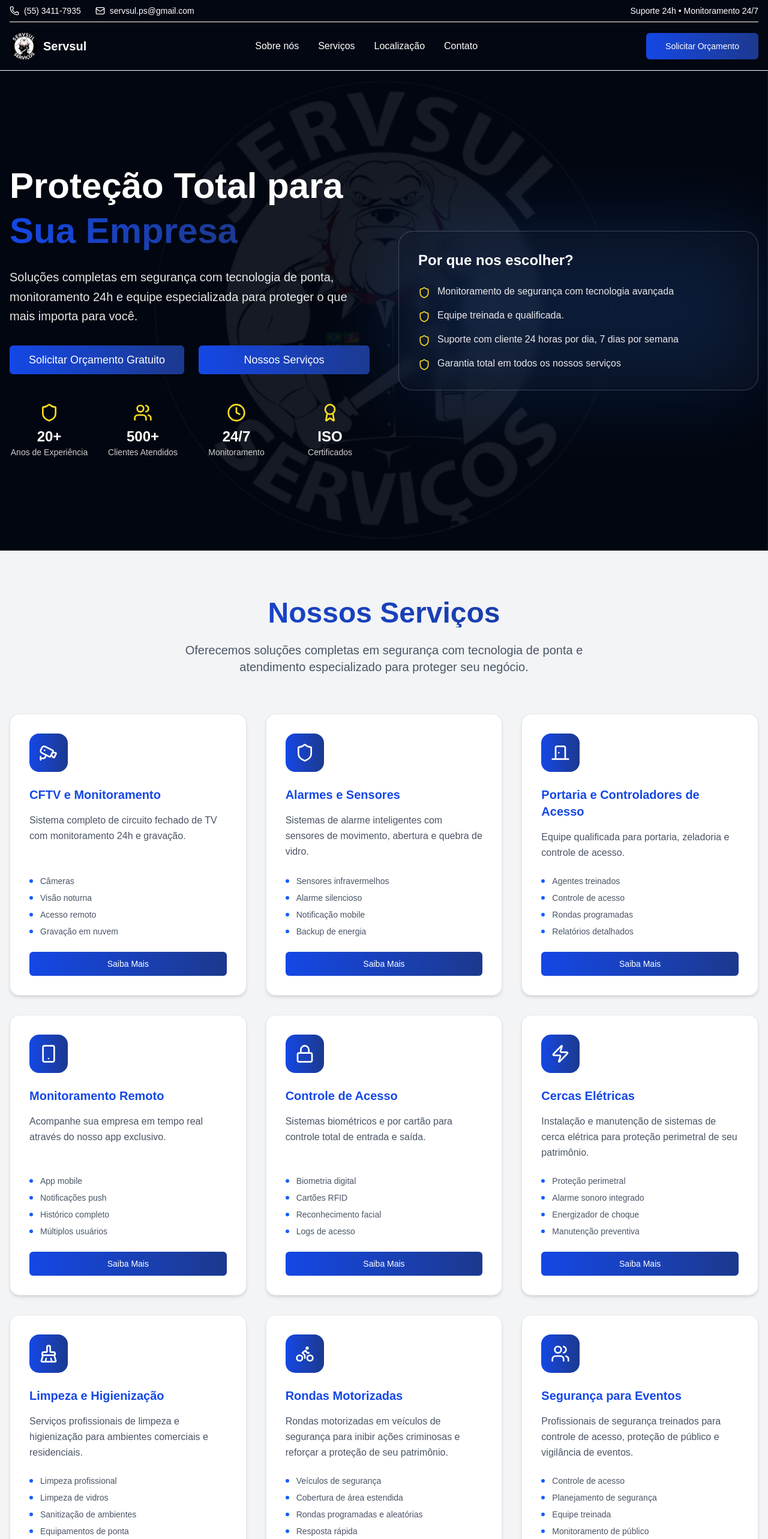
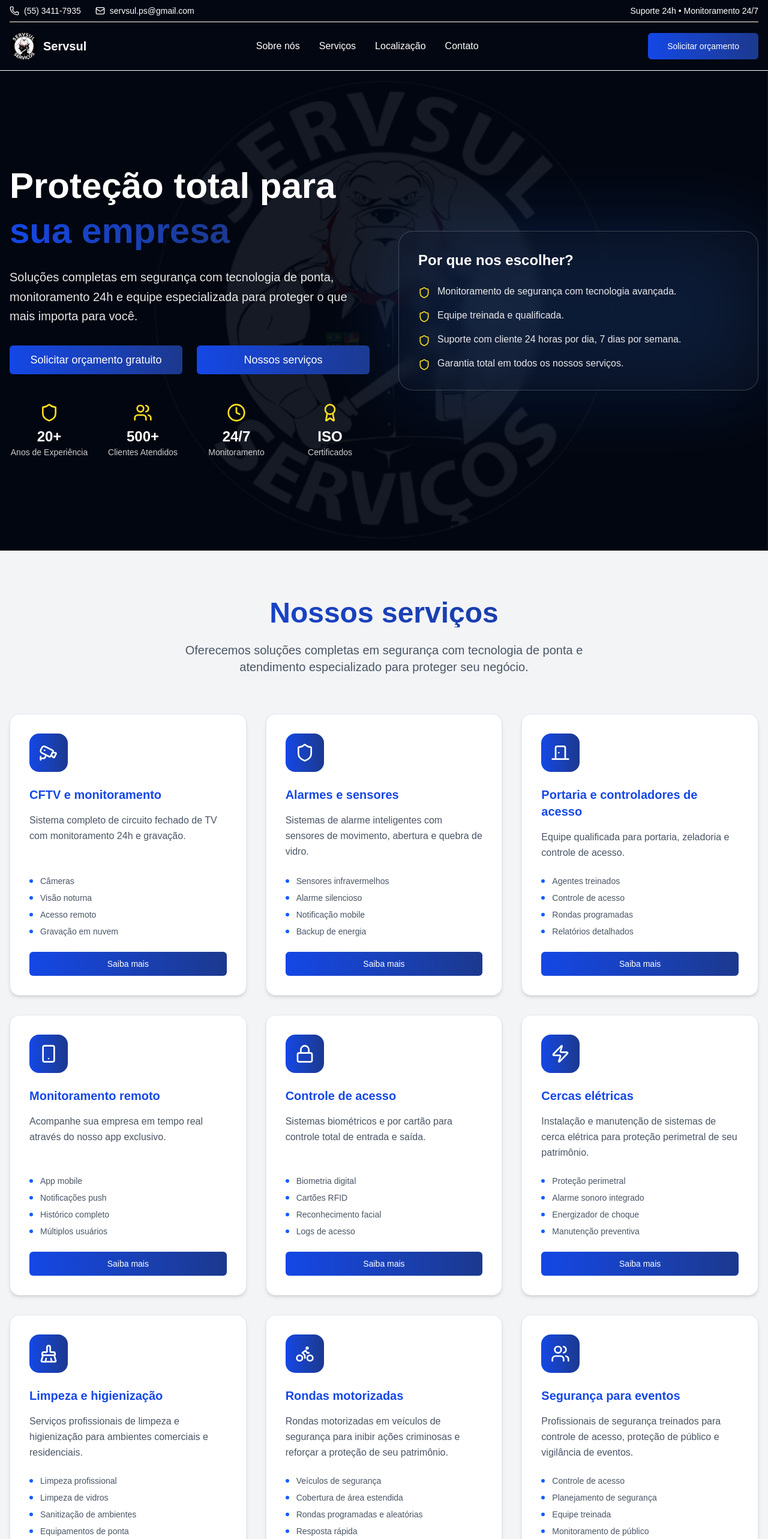
Before and after one commit to LeonardoDorneles/websiteServsul, a Next.js app: page / in a window 1280 px wide. Shown: the top 2566 px of the page at 60% size. Built offline with nearby package versions, Linux system fonts and the light colour scheme.

Commit message:
Finalização do projeto

```diff
--- a/src/app/layout.js
+++ b/src/app/layout.js
@@ -5,6 +5,47 @@ import Services from '../components/services'
 import { Location } from '@/components/location';
 import Contacts from '@/components/contacts'
 
+export const metadata = {
+  title: 'Servsul Serviços: Proteção Total para Sua Empresa',
+  description: 'Soluções completas em segurança e monitoramento 24h em Uruguaiana, RS. Proteção patrimonial, cercas elétricas, alarmes, limpeza e segurança para eventos.', // Descrição para motores de busca
+  keywords: ['segurança', 'monitoramento', 'cftv', 'alarmes', 'cerca eletrica', 'limpeza', 'rondas motorizadas', 'segurança eventos', 'uruguaiana', 'serviços de segurança', 'proteção empresarial', 'controle de acesso', 'Servsul'], // Palavras-chave relevantes
+  authors: [{ name: 'Leonardo Dorneles' }],
+  creator: 'Leonardo Dorneles',
+  publisher: 'Leonardo Dorneles',
+  metadataBase: new URL('https://seusite.com.br'), // Substitua pelo URL real do seu site
+  alternates: {
+    canonical: 'https://seusite.com.br',
+  },
+  openGraph: {
+    title: 'Servsul Serviços: Proteção Total para Sua Empresa',
+    description: 'Soluções completas em segurança e monitoramento 24h em Uruguaiana, RS. Proteção patrimonial, cercas elétricas, alarmes, limpeza e segurança para eventos.',
+    url: 'https://seusite.com.br',
+    siteName: 'Servsul Serviços',
+    images: [
+      {
+        url: '/img/logo.png', // Caminho para sua logo principal para OpenGraph
+        width: 800,
+        height: 600,
+        alt: 'Logo Servsul',
+      },
+      {
+        url: '/img/logobg.png', // Caminho para uma imagem de fundo ou hero para OpenGraph
+        width: 1800,
+        height: 1600,
+        alt: 'Servsul Segurança',
+      },
+    ],
+    locale: 'pt_BR',
+    type: 'website',
+  },
+  twitter: {
+    card: 'summary_large_image',
+    title: 'Servsul Serviços: Proteção Total para Sua Empresa',
+    description: 'Soluções completas em segurança e monitoramento 24h em Uruguaiana, RS. Proteção patrimonial, cercas elétricas, alarmes, limpeza e segurança para eventos.',
+    creator: '@ServsulOficial', // Se tiver um Twitter, substitua
+    images: ['https://seusite.com.br/img/logo.png'], // Caminho absoluto para a imagem do Twitter Card
+  },
+};
 
 export default function RootLayout({ children }) {
   return (
--- a/src/components/contacts.js
+++ b/src/components/contacts.js
@@ -6,7 +6,7 @@ const Contacts = () => {
       <div className="container mx-auto px-4">
         <div className="text-center mb-8 animate-fade-in">
           <h2 className="text-4xl md:text-5xl font-bold bg-gradient-to-r from-blue-700 to-blue-900 bg-clip-text text-transparent mb-6">
-            Entre em Contato
+            Entre em contato
           </h2>
           <p className="text-xl text-gray-600 max-w-3xl mx-auto">
             Nossa equipe está pronta para atendê-lo 24 horas por dia.
@@ -19,7 +19,7 @@ const Contacts = () => {
           <div className="space-y-8 animate-fade-in">
             <div className="bg-white rounded-2xl p-8 shadow-md border border-gray-200">
               <h3 className="text-2xl font-semibold text-blue-700 mb-6 text-center">
-                Informações de Contato
+                Informações de contato
               </h3>
 
               <div className="grid grid-cols-1 md:grid-cols-2 gap-x-60 gap-y-6"> {/* md:grid-cols-2 para duas colunas em telas médias+ */}
@@ -64,7 +64,7 @@ const Contacts = () => {
                     <Clock className="h-6 w-6 text-white" />
                   </div>
                   <div>
-                    <h4 className="font-semibold text-gray-900 mb-1">Horário de Atendimento</h4>
+                    <h4 className="font-semibold text-gray-900 mb-1">Horário de atendimento</h4>
                     <p className="text-gray-600">
                       Segunda a Sexta: 8h às 18h<br />
                     </p>
--- a/src/components/header.js
+++ b/src/components/header.js
@@ -60,7 +60,7 @@ export function Header() {
 
           <Button asChild variant="default" size="lg">
             <Link href={whatsappLink} target="_blank" rel="noopener noreferrer">
-              Solicitar Orçamento
+              Solicitar orçamento
             </Link>
           </Button>
         </nav>
--- a/src/components/hero.js
+++ b/src/components/hero.js
@@ -29,8 +29,8 @@ export function Hero() {
         <div className="grid lg:grid-cols-2 gap-12 items-center">
           <div className="text-white animate-fade-in">
             <h1 className="text-4xl md:text-6xl font-bold leading-tight mb-6">
-              Proteção Total para
-              <span className="bg-gradient-to-r from-blue-700 to-blue-900 bg-clip-text text-transparent"> Sua Empresa</span>
+              Proteção total para
+              <span className="bg-gradient-to-r from-blue-700 to-blue-900 bg-clip-text text-transparent"> sua empresa</span>
             </h1>
             <p className="text-xl text-white/90 mb-8 leading-relaxed">
               Soluções completas em segurança com tecnologia de ponta,
@@ -41,12 +41,12 @@ export function Hero() {
             <div className="flex flex-col sm:flex-row gap-6 mb-12">
               <Button asChild variant="default" size="lg" className="text-lg px-8 py-6 flex-1">
                 <Link href={whatsappLink} target="_blank" rel="noopener noreferrer">
-                  Solicitar Orçamento Gratuito
+                  Solicitar orçamento gratuito
                 </Link>
               </Button>
               <Button asChild variant="default" size="lg" className="text-lg px-8 py-6 flex-1">
                 <Link href="#servicos">
-                  Nossos Serviços
+                  Nossos serviços
                 </Link>
               </Button>
             </div>
@@ -93,7 +93,7 @@ export function Hero() {
                 <ul className="space-y-4 text-white/90">
                   <li className="flex items-start space-x-3">
                     <Shield className="h-5 w-5 text-yellow-300 mt-1 flex-shrink-0" /> {/* text-primary-glow -> text-yellow-300 */}
-                    <span>Monitoramento de segurança com tecnologia avançada</span>
+                    <span>Monitoramento de segurança com tecnologia avançada.</span>
                   </li>
                   <li className="flex items-start space-x-3">
                     <Shield className="h-5 w-5 text-yellow-300 mt-1 flex-shrink-0" /> {/* text-primary-glow -> text-yellow-300 */}
@@ -101,11 +101,11 @@ export function Hero() {
                   </li>
                   <li className="flex items-start space-x-3">
                     <Shield className="h-5 w-5 text-yellow-300 mt-1 flex-shrink-0" /> {/* text-primary-glow -> text-yellow-300 */}
-                    <span>Suporte com cliente 24 horas por dia, 7 dias por semana</span>
+                    <span>Suporte com cliente 24 horas por dia, 7 dias por semana.</span>
                   </li>
                   <li className="flex items-start space-x-3">
                     <Shield className="h-5 w-5 text-yellow-300 mt-1 flex-shrink-0" /> {/* text-primary-glow -> text-yellow-300 */}
-                    <span>Garantia total em todos os nossos serviços</span>
+                    <span>Garantia total em todos os nossos serviços.</span>
                   </li>
                 </ul>
               </div>
--- a/src/components/services.js
+++ b/src/components/services.js
@@ -9,55 +9,55 @@ const Services = () => {
   const services = [
     {
       icon: Cctv,
-      title: "CFTV e Monitoramento",
+      title: "CFTV e monitoramento",
       description: "Sistema completo de circuito fechado de TV com monitoramento 24h e gravação.",
       features: ["Câmeras", "Visão noturna", "Acesso remoto", "Gravação em nuvem"]
     },
     {
       icon: Shield,
-      title: "Alarmes e Sensores",
+      title: "Alarmes e sensores",
       description: "Sistemas de alarme inteligentes com sensores de movimento, abertura e quebra de vidro.",
       features: ["Sensores infravermelhos", "Alarme silencioso", "Notificação mobile", "Backup de energia"]
     },
     {
       icon: DoorClosed,
-      title: "Portaria e Controladores de Acesso",
+      title: "Portaria e controladores de acesso",
       description: "Equipe qualificada para portaria, zeladoria e controle de acesso.",
       features: ["Agentes treinados", "Controle de acesso", "Rondas programadas", "Relatórios detalhados"]
     },
     {
       icon: Smartphone,
-      title: "Monitoramento Remoto",
+      title: "Monitoramento remoto",
       description: "Acompanhe sua empresa em tempo real através do nosso app exclusivo.",
       features: ["App mobile", "Notificações push", "Histórico completo", "Múltiplos usuários"]
     },
     {
       icon: Lock,
-      title: "Controle de Acesso",
+      title: "Controle de acesso",
       description: "Sistemas biométricos e por cartão para controle total de entrada e saída.",
       features: ["Biometria digital", "Cartões RFID", "Reconhecimento facial", "Logs de acesso"]
     },
     {
       icon: Zap,
-      title: "Cercas Elétricas",
+      title: "Cercas elétricas",
       description: "Instalação e manutenção de sistemas de cerca elétrica para proteção perimetral de seu patrimônio.",
       features: ["Proteção perimetral", "Alarme sonoro integrado", "Energizador de choque", "Manutenção preventiva"]
     },
     {
       icon: BrushCleaning,
-      title: "Limpeza e Higienização",
+      title: "Limpeza e higienização",
       description: "Serviços profissionais de limpeza e higienização para ambientes comerciais e residenciais.",
       features: ["Limpeza profissional", "Limpeza de vidros", "Sanitização de ambientes", "Equipamentos de ponta"]
     },
     {
       icon: Bike,
-      title: "Rondas Motorizadas",
+      title: "Rondas motorizadas",
       description: "Rondas motorizadas em veículos de segurança para inibir ações criminosas e reforçar a proteção de seu patrimônio.",
       features: ["Veículos de segurança", "Cobertura de área estendida", "Rondas programadas e aleatórias", "Resposta rápida"]
     },
     {
       icon: Users,
-      title: "Segurança para Eventos",
+      title: "Segurança para eventos",
       description: "Profissionais de segurança treinados para controle de acesso, proteção de público e vigilância de eventos.",
       features: ["Controle de acesso", "Planejamento de segurança", "Equipe treinada", "Monitoramento de público"]
     }
@@ -68,7 +68,7 @@ const Services = () => {
       <div className="container mx-auto px-4">
         <div className="text-center mb-16">
           <h2 className="text-4xl md:text-5xl font-bold bg-gradient-to-r from-blue-700 to-blue-900 bg-clip-text text-transparent mb-6">
-            Nossos Serviços
+            Nossos serviços
           </h2>
           <p className="text-xl text-gray-600 max-w-3xl mx-auto">
             Oferecemos soluções completas em segurança com tecnologia de ponta
@@ -112,7 +112,7 @@ const Services = () => {
                 {/* Botão "Saiba Mais" com link para WhatsApp */}
                 <Button asChild variant="default" className="w-full group-hover:bg-blue-700 group-hover:text-white mt-auto">
                   <Link href={serviceWhatsappLink} target="_blank" rel="noopener noreferrer">
-                    Saiba Mais
+                    Saiba mais
                   </Link>
                 </Button>
               </div>
@@ -129,7 +129,7 @@ const Services = () => {
               target="_blank"
               rel="noopener noreferrer"
             >
-              Solicitar Orçamento Personalizado
+              Solicitar orçamento personalizado
             </Link>
           </Button>
         </div>
```
Also changed, not shown: src/components/location.js (+18 -3 lines), 1 other file (tests, documents, lock files or other folders).
